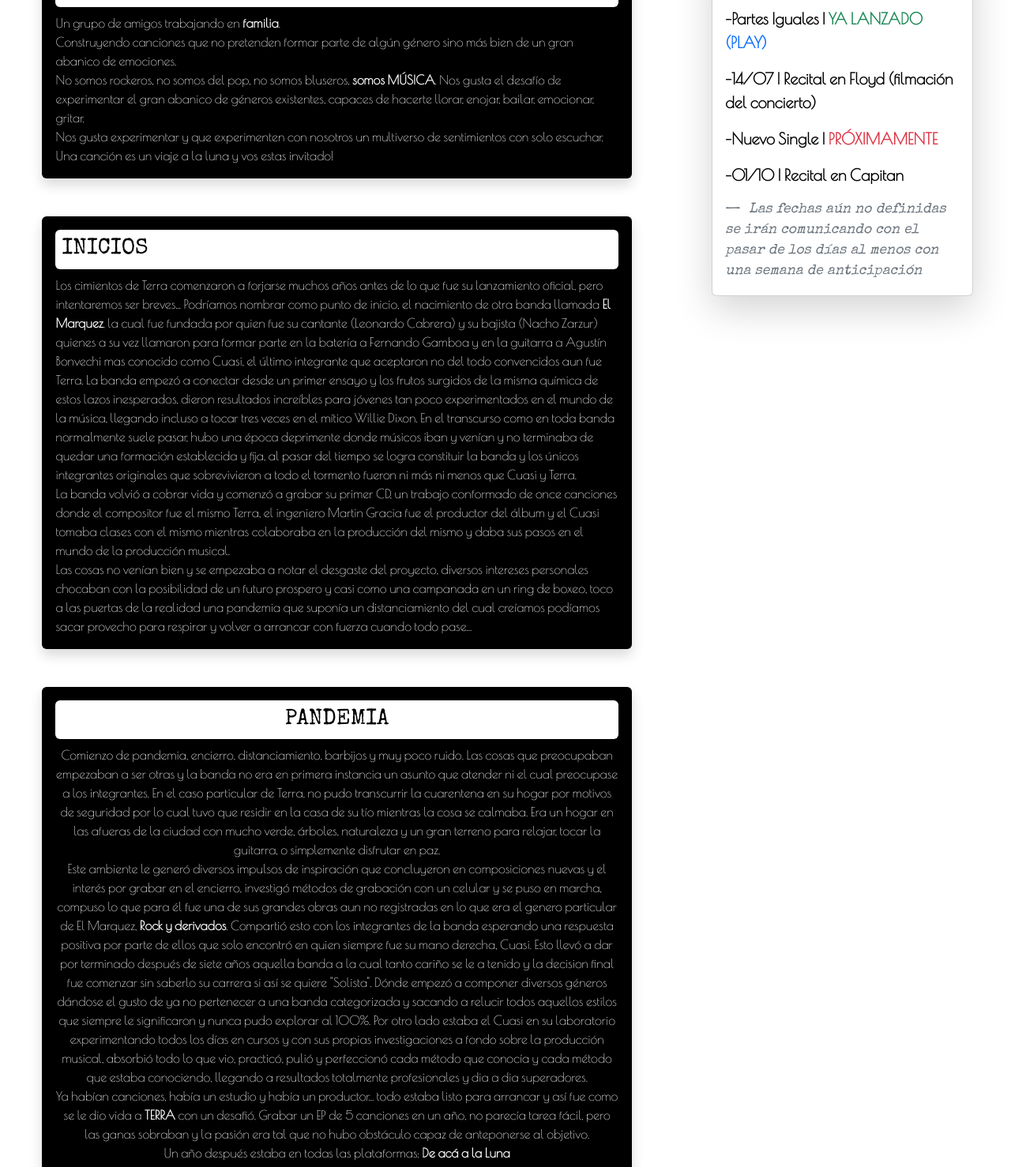
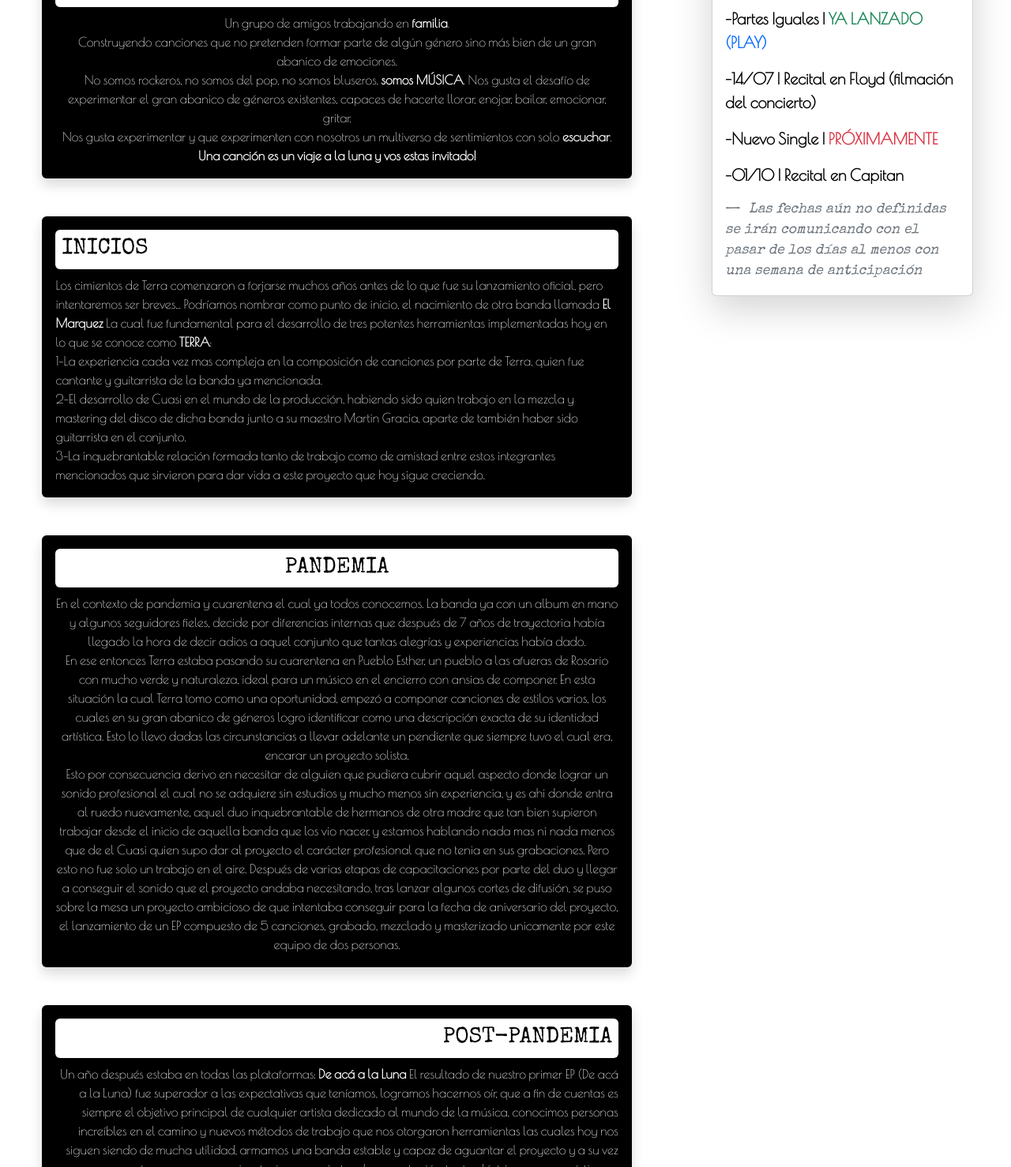
Before and after one commit to Terrazzino/Terra-WEB-Actualizado, a plain HTML site: page index.html in a window 1280 px wide. Shown: the part 702-2180 px from the top of the page at 79% size. Drawn offline with nearby package versions, Linux system fonts and the light colour scheme.

Commit message:
Ultimos detalles, listo para la entrega final, galeria, resumen de inicio, posicion de textos

```diff
--- a/index.html
+++ b/index.html
@@ -162,8 +162,8 @@
           <section>
             <article>
               <div class="card mx-auto mt-5 border-black bg-black text-white shadow" style="width: 90%;">
-                <div class="card-body">
-                  <h2 class="card-title text-center bg-white text-black rounded p-2">SOMOS...</h2>
+                <div class="card-body text-center">
+                  <h2 class="card-title  bg-white text-black rounded p-2">SOMOS...</h2>
                   <p class="card-text text-white">Un grupo de amigos trabajando en <b>familia</b>. <br> Construyendo
                     canciones que no pretenden formar parte de
                     algún género sino más bien de un gran abanico de emociones.<br>
@@ -173,8 +173,8 @@
                     de hacerte llorar, enojar, bailar, emocionar, gritar. <br>Nos gusta experimentar y que
                     experimenten
                     con
-                    nosotros un multiverso de sentimientos con solo escuchar.<br>
-                    Una canción es un viaje a la luna y vos estas invitado!</p>
+                    nosotros un multiverso de sentimientos con solo <b>escuchar</b>.<br>
+                    <b>Una canción es un viaje a la luna y vos estas invitado!</b></p>
                 </div>
               </div>
             </article>
@@ -182,12 +182,23 @@
               <div class="card mx-auto mt-5 bg-black text-white shadow" style="width:90%;">
                 <div class="card-body">
                   <h3 class="card-title bg-white text-black rounded p-2">INICIOS</h3>
-                  <p class="card-text">Los cimientos de Terra comenzaron a forjarse muchos años antes de
-                    lo
-                    que fue su lanzamiento oficial,
+                  <p class="card-text">
+                    Los cimientos de Terra comenzaron a
+                    forjarse muchos años antes de
+                    lo que fue su lanzamiento oficial,
                     pero intentaremos ser breves...
-                    Podríamos nombrar como punto de inicio, el nacimiento de otra banda llamada <b>El
-                      Marquez</b>, la
+                    Podríamos nombrar como punto de inicio,
+                    el nacimiento de otra banda llamada <b>El Marquez</b>
+                    La cual fue fundamental para el desarrollo de
+                    tres potentes herramientas implementadas hoy
+                    en lo que se conoce como <b>TERRA</b>:<br>
+                    1-La experiencia cada vez mas compleja en la composición de canciones por parte de Terra, quien fue cantante y guitarrista de la banda ya mencionada.<br>
+                    2-El desarrollo de Cuasi en el mundo de la producción, habiendo sido quien trabajo en la mezcla y mastering del disco de dicha banda junto a su maestro
+                    Martin Gracia, aparte de también haber sido guitarrista en el conjunto.<br>
+                    3-La inquebrantable relación formada tanto de trabajo como de amistad entre estos integrantes mencionados que sirvieron para dar vida a este
+                    proyecto que hoy sigue creciendo.<br>
+
+                      <!-- Marquez</b>, la
                     cual fue fundada por quien fue
                     su cantante (Leonardo Cabrera) y su bajista (Nacho Zarzur) quienes a su vez llamaron para
                     formar
@@ -228,14 +239,34 @@
                     pandemia que suponía un distanciamiento
                     del cual creíamos podíamos sacar provecho para respirar y volver a arrancar con fuerza
                     cuando todo
-                    pase...</p>
+                    pase...</p> -->
+                  </p>
                 </div>
               </div>
 
               <div class="card text-center mx-auto mt-5 bg-black text-white shadow" style="width: 90%;">
                 <div class="card-body">
                   <h3 class="card-title bg-white text-black rounded p-2">PANDEMIA</h3>
-                  <p class="card-text">Comienzo de pandemia, encierro,
+                  <p class="card-text">
+                    En el contexto de pandemia y cuarentena el cual ya todos conocemos.
+                    La banda ya con un album en mano y algunos seguidores fieles, decide
+                    por diferencias internas que después de 7 años de trayectoria había llegado
+                    la hora de decir adios a aquel conjunto que tantas alegrías y experiencias había dado.<br>
+                    En ese entonces Terra estaba pasando su cuarentena en Pueblo Esther, un pueblo a las afueras de Rosario
+                    con mucho verde y naturaleza, ideal para un músico en el encierro con ansias de componer.
+                    En esta situación la cual Terra tomo como una oportunidad, empezó a componer canciones de estilos varios,
+                    los cuales en su gran abanico de géneros logro identificar como una descripción exacta de su identidad artística.
+                    Esto lo llevo dadas las circunstancias a llevar adelante un pendiente que siempre tuvo el cual era, encarar un proyecto
+                    solista.<br>
+                    Esto por consecuencia derivo en necesitar de alguien que pudiera cubrir aquel aspecto donde lograr un sonido profesional el cual
+                    no se adquiere sin estudios y mucho menos sin experiencia, y es ahi donde entra al ruedo nuevamente, aquel duo inquebrantable
+                    de hermanos de otra madre que tan bien supieron trabajar desde el inicio de aquella banda que los vio nacer, y estamos hablando
+                    nada mas ni nada menos que de el Cuasi quien supo dar al proyecto el carácter profesional que no tenia en sus grabaciones.
+                    Pero esto no fue solo un trabajo en el aire. Después de varias etapas de capacitaciones por parte del duo y llegar a conseguir el
+                    sonido que el proyecto andaba necesitando, tras lanzar algunos cortes de difusión, se puso sobre la mesa un proyecto ambicioso de
+                    que intentaba conseguir para la fecha de aniversario del proyecto, el lanzamiento de un EP compuesto de 5 canciones, grabado, mezclado
+                    y masterizado unicamente por este equipo de dos personas.
+                    <!-- Comienzo de pandemia, encierro,
                     distanciamiento,
                     barbijos y muy poco ruido. Las cosas que preocupaban
                     empezaban a ser otras y la banda no era
@@ -294,14 +325,16 @@
                     desafió. Grabar un EP de 5 canciones en un año, no parecía tarea fácil, pero las ganas
                     sobraban y la
                     pasión era tal que no hubo obstáculo capaz de anteponerse al objetivo. <br>
-                    Un año después estaba en todas las plataformas: <b>De acá a la Luna</b></p>
+                    Un año después estaba en todas las plataformas: <b>De acá a la Luna</b> -->
+                  </p>
                 </div>
               </div>
 
               <div class="card text-end mx-auto mt-5 mb-5 bg-black text-white shadow" style="width: 90%;">
                 <div class="card-body">
                   <h3 class="card-title bg-white text-black rounded p-2">POST-PANDEMIA</h3>
-                  <p class="card-text">El resultado de nuestro primer EP (De acá a la Luna) fue superador
+                  <p class="card-text">Un año después estaba en todas las plataformas: <b>De acá a la Luna</b>
+                    El resultado de nuestro primer EP (De acá a la Luna) fue superador
                     a
                     las expectativas que teníamos,
                     logramos hacernos oír, que a fin de cuentas es siempre el objetivo principal de
--- a/sass/componentes/_galeria.scss
+++ b/sass/componentes/_galeria.scss
@@ -171,6 +171,7 @@
         margin: auto;
         grid-column:unset;
         grid-row: unset;
+        filter: none;
     }
     .galeria-img:hover {
         width: 320px;
@@ -188,6 +189,7 @@
         margin: auto;
         grid-column:unset;
         grid-row: unset;
+        filter: none;
     }
     .galeria-img:hover {
         width: 400px;
@@ -207,6 +209,7 @@
         margin: auto;
         grid-column:unset;
         grid-row: unset;
+        filter: none;
     }
     .galeria-img:hover {
         width: 250px;
@@ -225,6 +228,7 @@
         width: 300px;
         grid-column:unset;
         grid-row: unset;
+        filter: none;
     }
     .galeria-img:hover {
         width: 320px;
```
Also changed, not shown: html/albumes.html (+4 -4 lines), html/singles-y-albumes/cabos-sueltos.html (+2 -2 lines), html/singles-y-albumes/ep-alguien-mas.html (+2 -2 lines), html/singles-y-albumes/ep-apropiarce.html (+2 -2 lines), html/singles-y-albumes/ep-escolta.html (+2 -2 lines), html/singles-y-albumes/ep-hacer-bien.html (+2 -2 lines), html/singles-y-albumes/ep-pedacitos.html (+2 -2 lines), html/singles-y-albumes/escolta.html (+2 -2 lines), html/singles-y-albumes/hacer-bien.html (+2 -2 lines), html/singles-y-albumes/partes-iguales.html (+2 -2 lines), css/estilo.css.
